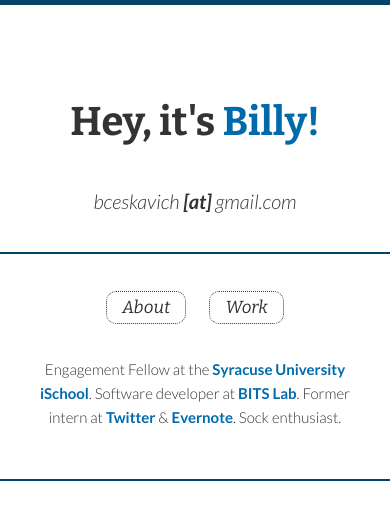
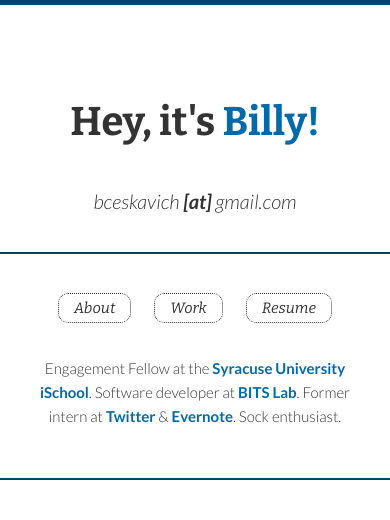
Before and after one commit to bceskavich/homepage, a Flask app: page / in a window 390 px wide. Shown: the top 520 px of the page. Run offline with Flask 2, Linux system fonts and the light colour scheme; some web fonts are replaced.

Commit message:
Added resume.

```diff
--- a/app/static/css/style.css
+++ b/app/static/css/style.css
@@ -165,7 +165,7 @@ body {
     }
 
     .home-body nav a {
-        font-size: 17.5px;
+        font-size: 15px;
     }
 
     .container-home p {
--- a/app/templates/index.html
+++ b/app/templates/index.html
@@ -10,6 +10,7 @@
       <div class="nav-container">
         <a href="{{url_for('about')}}">About</a>
         <a href="{{url_for('work')}}">Work</a>
+        <a href="{{url_for('static', filename='files/bc.pdf')}}">Resume</a>
       </div>
     </nav>
 
```
Also changed, not shown: 1 other file.
